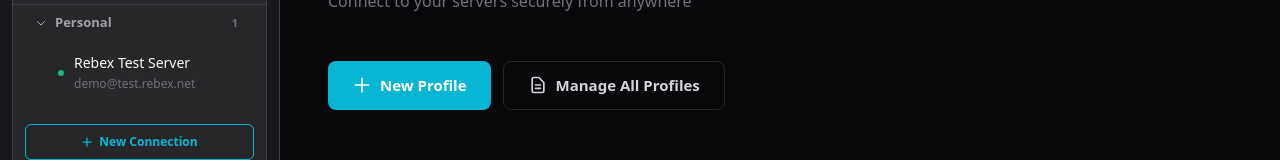
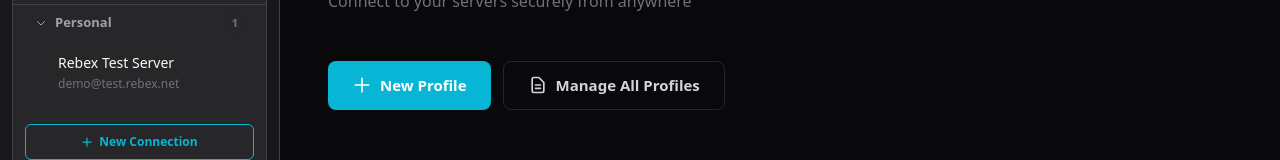
Before and after one commit to ProgrammerNomad/NomadSSH, a React (Vite) app: page / in a window 1280 px wide. Shown: the part 171-331 px from the top of the page. Built offline with nearby package versions, Linux system fonts and the light colour scheme.

Commit message:
Update version to 0.0.1 and revise branding
Changed app version from 1.0.0 to 0.0.1 in package.json, LocalStorageService, and About dialog. Updated README with new branding, technology credits, and clarified project description. Removed unused status indicator from SidebarWithGroups.

```diff
--- a/package.json
+++ b/package.json
@@ -1,6 +1,6 @@
 {
   "name": "nomadssh",
-  "version": "0.1.0",
+  "version": "0.0.1",
   "description": "Secure, cloud-synced SSH client for power users",
   "main": "dist/electron/main.js",
   "author": "Shiv Singh",
--- a/src/App.tsx
+++ b/src/App.tsx
@@ -408,7 +408,7 @@
         onSearch={(query) => console.log('Search:', query)}
         onSettingsClick={() => alert('Settings coming soon!')}
         onPreferencesClick={() => setShowKeysModal(true)}
-        onAboutClick={() => alert('About NomadSSH\n\nVersion 1.0.0\nBased on Tabby Terminal')}
+        onAboutClick={() => alert('NomadSSH v0.0.1\n\nProfessional SSH Client with Zero-Knowledge Sync\n\nMIT License\nhttps://github.com/ProgrammerNomad/NomadSSH')}
         onManageProfilesClick={() => setShowProfilesManager(true)}
       />
 
--- a/src/components/layout/SidebarWithGroups.tsx
+++ b/src/components/layout/SidebarWithGroups.tsx
@@ -481,13 +481,6 @@
                       }
                     }}
                   >
-                    <div style={{
-                      width: '6px',
-                      height: '6px',
-                      borderRadius: '50%',
-                      backgroundColor: '#10B981',
-                      flexShrink: 0
-                    }} />
                     <div style={{ flex: 1, overflow: 'hidden' }}>
                       <div style={{
                         fontSize: '14px',
@@ -593,13 +586,6 @@
                       }
                     }}
                   >
-                    <div style={{
-                      width: '6px',
-                      height: '6px',
-                      borderRadius: '50%',
-                      backgroundColor: '#10B981',
-                      flexShrink: 0
-                    }} />
                     <div style={{ flex: 1, overflow: 'hidden' }}>
                       <div style={{
                         fontSize: '14px',
--- a/src/services/storage/LocalStorageService.ts
+++ b/src/services/storage/LocalStorageService.ts
@@ -41,7 +41,7 @@
         snippets: [],
         tunnels: [],
         hostGroups: DEFAULT_HOST_GROUPS,
-        version: '1.0.0',
+        version: '0.0.1',
       },
     });
   }
```
Also changed, not shown: 1 other file (tests, documents, lock files or other folders).
